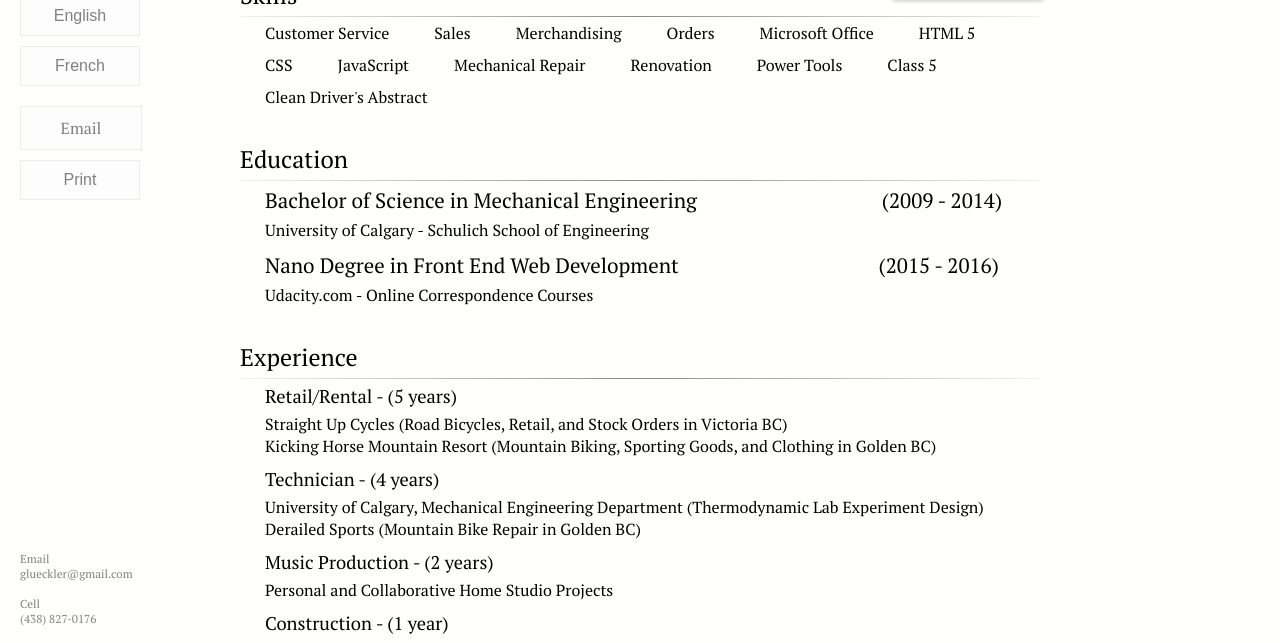
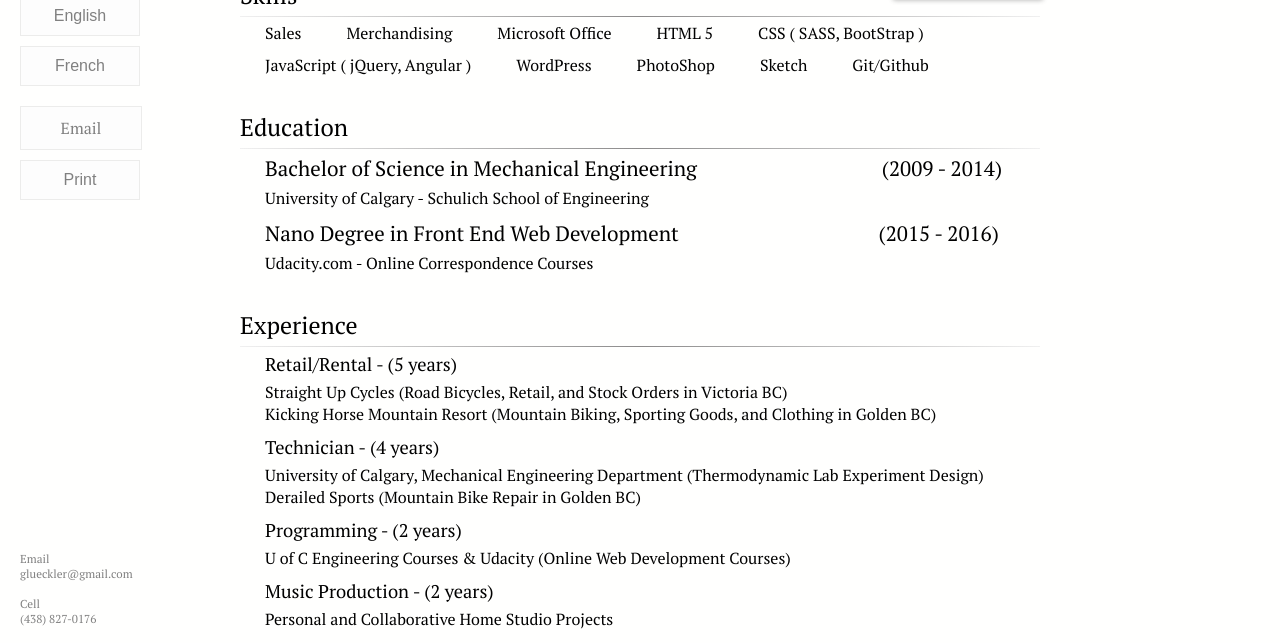
Before and after one commit to glueckler/resume-old, a plain HTML site: page index.html in a window 1280 px wide. Shown: the part 154-797 px from the top of the page. Drawn offline with nearby package versions, Linux system fonts and the light colour scheme.

Commit message:
Update Apr 2017

```diff
--- a/index.html
+++ b/index.html
@@ -29,19 +29,16 @@
     <h1>Skills</h1>
   	<hr>
   	<ul>
-  		<li>Customer Service</li>
   		<li>Sales</li>
       <li>Merchandising</li>
-  		<li>Orders</li>
   		<li>Microsoft Office</li>
   		<li>HTML 5</li>
-  		<li>CSS</li>
-  		<li>JavaScript</li>
-  		<li>Mechanical Repair</li>
-  		<li>Renovation</li>
-  		<li>Power Tools</li>
-  		<li>Class 5</li>
-      <li>Clean Driver's Abstract</li>
+  		<li>CSS ( SASS, BootStrap )</li>
+  		<li>JavaScript ( jQuery, Angular )</li>
+  		<li>WordPress</li>
+  		<li>PhotoShop</li>
+  		<li>Sketch</li>
+      <li>Git/Github</li>
   	</ul>
    </div>
     <div class="french">
@@ -49,18 +46,15 @@
     <hr>
     <ul>
       <li>Service Clients</li>
-      <li>Ventes</li>
       <li>Merchandising</li>
-      <li>Ordres</li>
       <li>Microsoft Office</li>
       <li>HTML 5</li>
-      <li>CSS</li>
-      <li>JavaScript</li>
-      <li>Réparation Mécanique</li>
-      <li>Rénovation</li>
-      <li>Outils Électroportatifs</li>
-      <li>Permis de Classe 5</li>
-      <li>Résumé Pilote Propre</li>
+      <li>CSS ( SASS, BootStrap )</li>
+      <li>JavaScript ( jQuery, Angular )</li>
+      <li>WordPress</li>
+      <li>PhotoShop</li>
+      <li>Sketch</li>
+      <li>Git/Github</li>
     </ul>
    </div>
   </div>
@@ -101,12 +95,10 @@
   		</li>
   		<li><h3>Technician - (4 years)</h3>University of Calgary, Mechanical Engineering Department (Thermodynamic Lab Experiment Design)<br>Derailed Sports (Mountain Bike Repair in Golden BC)
   		</li>
+      <li><h3>Programming - (2 years)</h3>U of C Engineering Courses &amp; Udacity (Online Web Development Courses)
+      </li>
       <li><h3>Music Production - (2 years)</h3>Personal and Collaborative Home Studio Projects
       </li>
-  		<li><h3>Construction - (1 year)</h3>Greggs Marine Interiors &amp; EMC Custom Designs &amp; PC Designs (Tiling and Labor in Victoria BC)
-  		</li>
-  		<li><h3>Programming - (1 year)</h3>U of C Engineering Courses &amp; Udacity (Online Web Development Courses)
-  		</li>
   	</ul>
     </div>
     <div class="french">
@@ -117,11 +109,9 @@
       </li>
       <li><h3>Technicien - (4 Années)</h3>Université de Calgary, Département de Génie Mécanique ( Thermodynamique Lab Experiment de Design)<br>Derailed Sports (Réparation de Vélo de Montagne à Golden BC)
       </li>
+      <li><h3>La Programmation - (2 Années)</h3>U de C Cours D'Ingénierie &amp; Udacity (Cours de Développement Web en Ligne)
+      </li>
       <li><h3>Production de Musique - (2 Années)</h3>Personnels et Collaboratifs Accueil Studio Projects
-      </li>
-      <li><h3>Construction - (1 Années)</h3>Greggs Marine Interiors &amp; EMC Custom Designs &amp; PC Designs (Carreleurs et du travail à Victoria BC)
-      </li>
-      <li><h3>La Programmation - (1 Années)</h3>U de C Cours D'Ingénierie &amp; Udacity (Cours de Développement Web en Ligne)
       </li>
     </ul>
     </div>
@@ -172,9 +162,22 @@
 
   <div class="history">
     <div class="english">
+    <h1>2017 (Montreal)</h1>
+    <hr>
+    <ul>
+      <li><h3>Winter - Spring</h3>Finished the bicycle repair season with Les Bicycletteries JR in December. &nbsp; After a few weeks of vacation with my family in BC, I was back in Montreal foccussing on finishing an album.  &nbsp; Once that was taken care of, I was free to obssess in Web Development and have finished lots of personally projects.
+      </li>
+    </ul>
+    </div>
+  </div>
+
+  <div class="history">
+    <div class="english">
     <h1>2016 (Golden - Montreal)</h1>
     <hr>
     <ul>
+      <li><h3>Summer - Fall</h3>Worked at Les Bicycletteries JR in Villaray Montreal. &nbsp; Explored Montreal by bike and even delivered food (with Foodora) via bicycle. &nbsp; I produced music as much as possible during my time off work with the occasional web project here and there.
+      </li>
       <li><h3>Winter - Spring</h3>Lived in Golden BC without employment. &nbsp;Enjoyed life in the mountains, enrolled in online music production courses and produced music nearly everyday.  &nbsp; Began studying french and moved to Montreal.
       </li>
     </ul>
@@ -188,6 +191,7 @@
     </ul>
     </div>
   </div>
+
 
   <div class="history">
     <div class="english">
```
